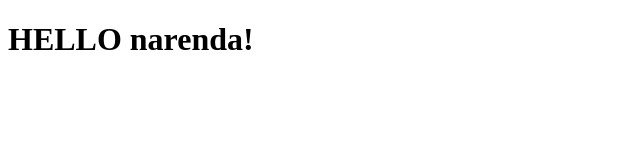
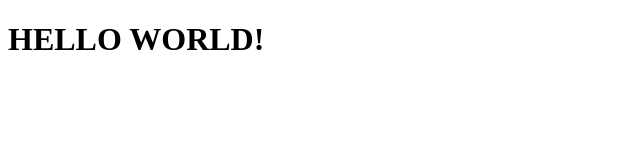
Before and after one commit to Narendar790/ITC-505, a plain HTML site: page index.html in a window 1280 px wide. Shown: the whole page, without its empty margins (0-640 px from the left). Drawn offline with Linux system fonts and the light colour scheme.

Commit message:
Update index.html

```diff
--- a/index.html
+++ b/index.html
@@ -6,6 +6,6 @@
     <title>Document</title>
 </head>
 <body>
-    <h1> HELLO narenda!</h1>
+    <h1> HELLO WORLD!</h1>
 </body>
 </html>
```
